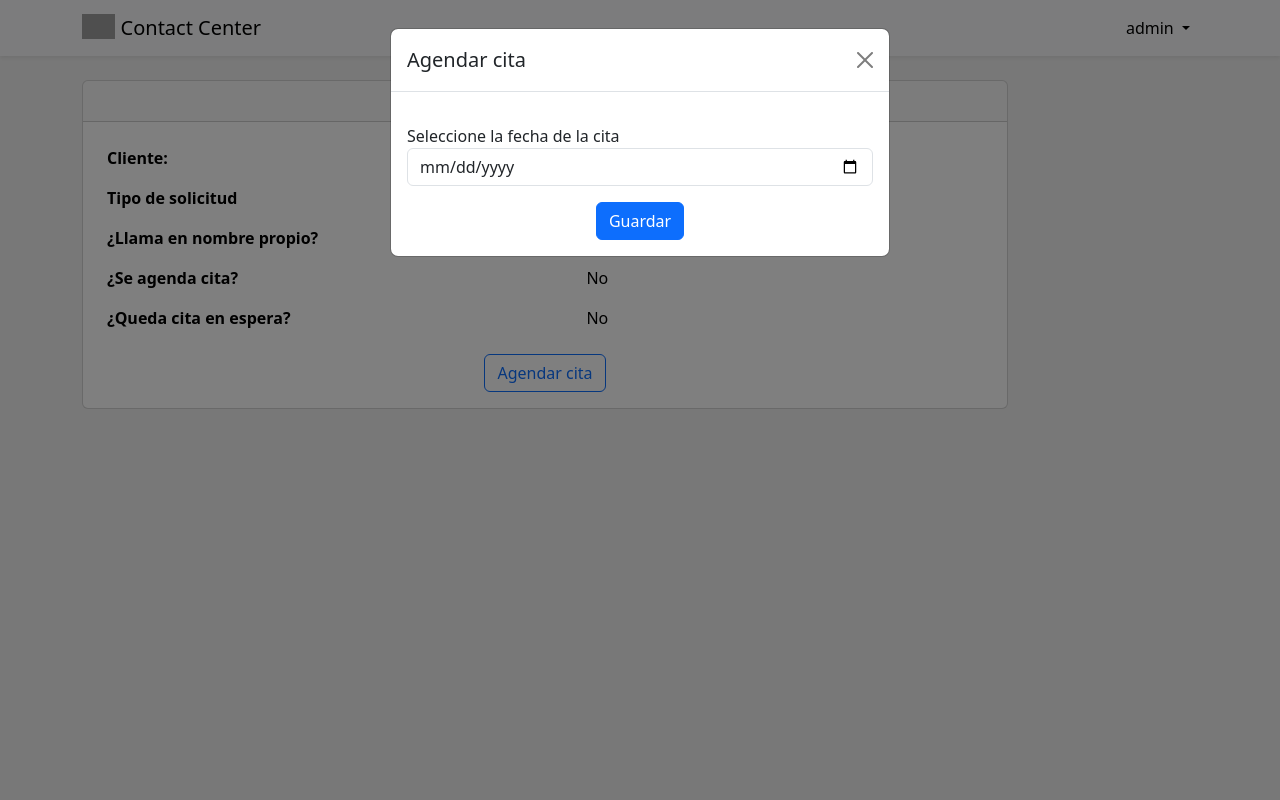
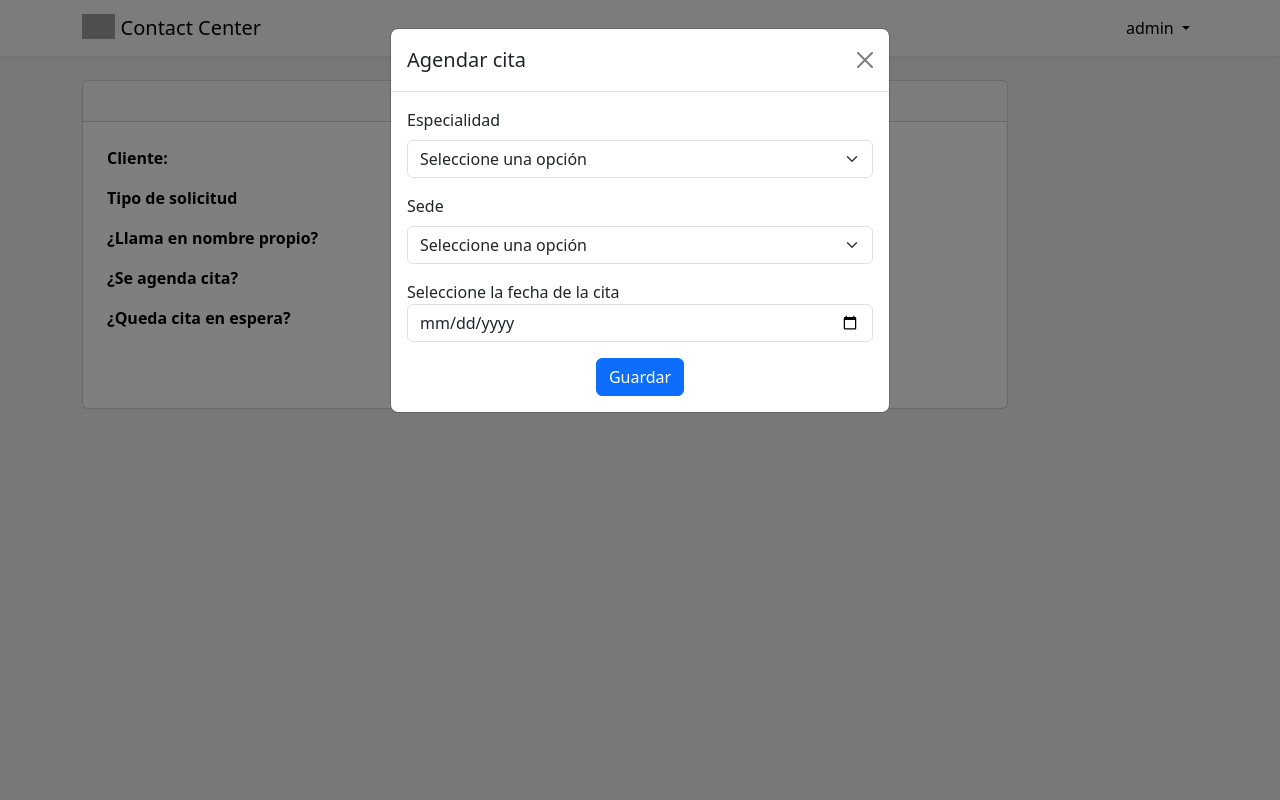
Before and after one commit to CortinezO98/ContactCenter, a Django app: page /vistaSolicitud/3 in a window 1280 px wide, after a click on "Agendar cita". Run offline with Django 5.2, Linux system fonts and the light colour scheme; a user stored in the database is signed in; data comes from the database, SQL or seed files in the repository; both versions use the stored data as it was after the commit; some libraries are stand-ins or nearby versions; grey boxes are pictures that could not be loaded.

Commit message:
Agendar citas

```diff
--- a/main/views.py
+++ b/main/views.py
@@ -39,7 +39,15 @@ def index(request):
 def vistaSolicitud(request, id):
     solicitud = Solicitud.objects.filter(id=id).first()
     fecha_actual = datetime.now().strftime('%Y-%m-%d')
-    return render(request, 'vistaSolicitud.html', {"solicitud":solicitud, 'fecha_actual': fecha_actual})
+    especialidades = Especialidad.objects.all()
+    sedes = Sede.objects.all()
+    context =  {
+        "solicitud":solicitud,
+        "fecha_actual": fecha_actual,
+        "especialidades":especialidades,
+        "sedes":sedes
+    }
+    return render(request, 'vistaSolicitud.html', context)
 
 @login_required
 def crearCliente(request):
@@ -78,10 +86,30 @@ def crearSolicitud(request):
 
 @login_required
 def agendarCita(request):
-    if request.method == 'GET' and request.GET.get('documentoCliente') and request.GET.get('fecha'):
-        documentoCliente = request.GET.get('documentoCliente')
-        fechaStr = request.GET.get('fecha')
-        fecha = datetime.strptime(fechaStr, '%Y-%m-%d').date()
-        return render(request, 'agendarCita.html', {"fecha":fecha})
+    if request.method == 'GET' and request.GET.get('cliente') and request.GET.get('fecha') and request.GET.get('especialidad') and request.GET.get('sede'):
+        fecha = datetime.strptime(request.GET.get('fecha'), '%Y-%m-%d').date()
+        citas = Cita.objects.filter(fecha__date=fecha, especialidad__id=request.GET.get('especialidad'), sede__id=request.GET.get('sede'), disponible=True)
+        # especialidades = Especialidad.objects.all()
+        # sedes = Sede.objects.all()
+        context = {
+            "fecha":fecha,
+            "citas":citas,
+            # "especialidades":especialidades,
+            # "sedes":sedes
+        }
+        return render(request, 'agendarCita.html', context)
+
+    if request.method == 'POST':
+        print( request.POST)
+        cita = Cita.objects.filter(id=request.POST.get('cita')).first()
+        cita.disponible = False
+        cita.save()
+        citaCliente = CitaCliente(
+            cliente =  Cliente.objects.filter(documento=request.POST.get('documentoCliente')).first(),
+            cita =  cita,
+            agente =  Agente.objects.filter(usuario=request.user).first()
+        )
+        citaCliente.save()
+        messages.success(request, 'La cita se agendó correctamente')
 
     return redirect("main:index")
--- a/templates/index.html
+++ b/templates/index.html
@@ -112,7 +112,7 @@
                         <div class="mb-3">
                             <label for="tipoSolicitudId" class="form-label">Tipo de solicitud</label>
                             <select class="form-select" id="tipoSolicitudId" name="tipoSolicitudId" required>
-                                <option selected disabled>Seleccione una opción</option>
+                                <option value="" selected disabled>Seleccione una opción</option>
                                 {% for tipoSolicitud in tipoSolicitudes %}
                                 <option value="{{tipoSolicitud.id}}">{{tipoSolicitud.nombre}}</option>
                                 {% endfor %}
--- a/templates/vistaSolicitud.html
+++ b/templates/vistaSolicitud.html
@@ -56,7 +56,27 @@
                 </div>
                 <div class="modal-body">
                     <form method="GET" action="{% url 'main:agendarCita' %}">
-                        <input type="number" class="d-none" name="documentoCliente" id="documentoCliente" value="{{solicitud.cliente.documento}}">
+                        <input type="number" class="d-none" name="cliente" id="cliente" value="{{solicitud.cliente.documento}}">
+
+                        <div class="mb-3">
+                            <label for="especialidad" class="form-label">Especialidad</label>
+                            <select class="form-select" id="especialidad" name="especialidad" required>
+                                <option value="" selected disabled>Seleccione una opción</option>
+                                {% for especialidad in especialidades %}
+                                    <option value="{{especialidad.id}}">{{especialidad.nombre}}</option>
+                                {% endfor %}
+                            </select>
+                        </div>
+
+                        <div class="mb-3">
+                            <label for="sede" class="form-label">Sede</label>
+                            <select class="form-select" id="sede" name="sede" required>
+                                <option value="" selected disabled>Seleccione una opción</option>
+                                {% for sede in sedes %}
+                                    <option value="{{sede.id}}">{{sede.nombre}}</option>
+                                {% endfor %}
+                            </select>
+                        </div>
 
                         <div class="my-3">
                             <label for="fecha">Seleccione la fecha de la cita</label>
```
Also changed, not shown: templates/agendarCita.html (+29 -1 lines), db.sqlite3.
